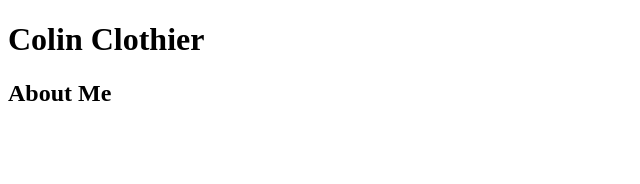
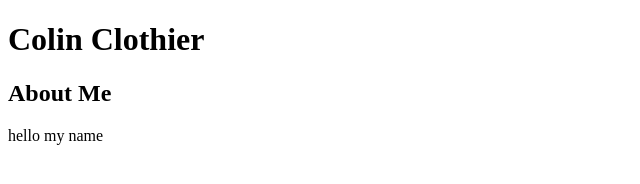
Before and after one commit to ColinClothier1/html-assignment, a plain HTML site: page index.html in a window 1280 px wide. Shown: the whole page, without its empty margins (0-640 px from the left). Drawn offline with Linux system fonts and the light colour scheme.

Commit message:
adds paragraph

```diff
--- a/index.html
+++ b/index.html
@@ -10,6 +10,6 @@
 
 <h1>Colin Clothier</h1>
 <h2>About Me</h2>
-<p></p>
+<p>hello my name</p>
 </body>
 </html>
```
